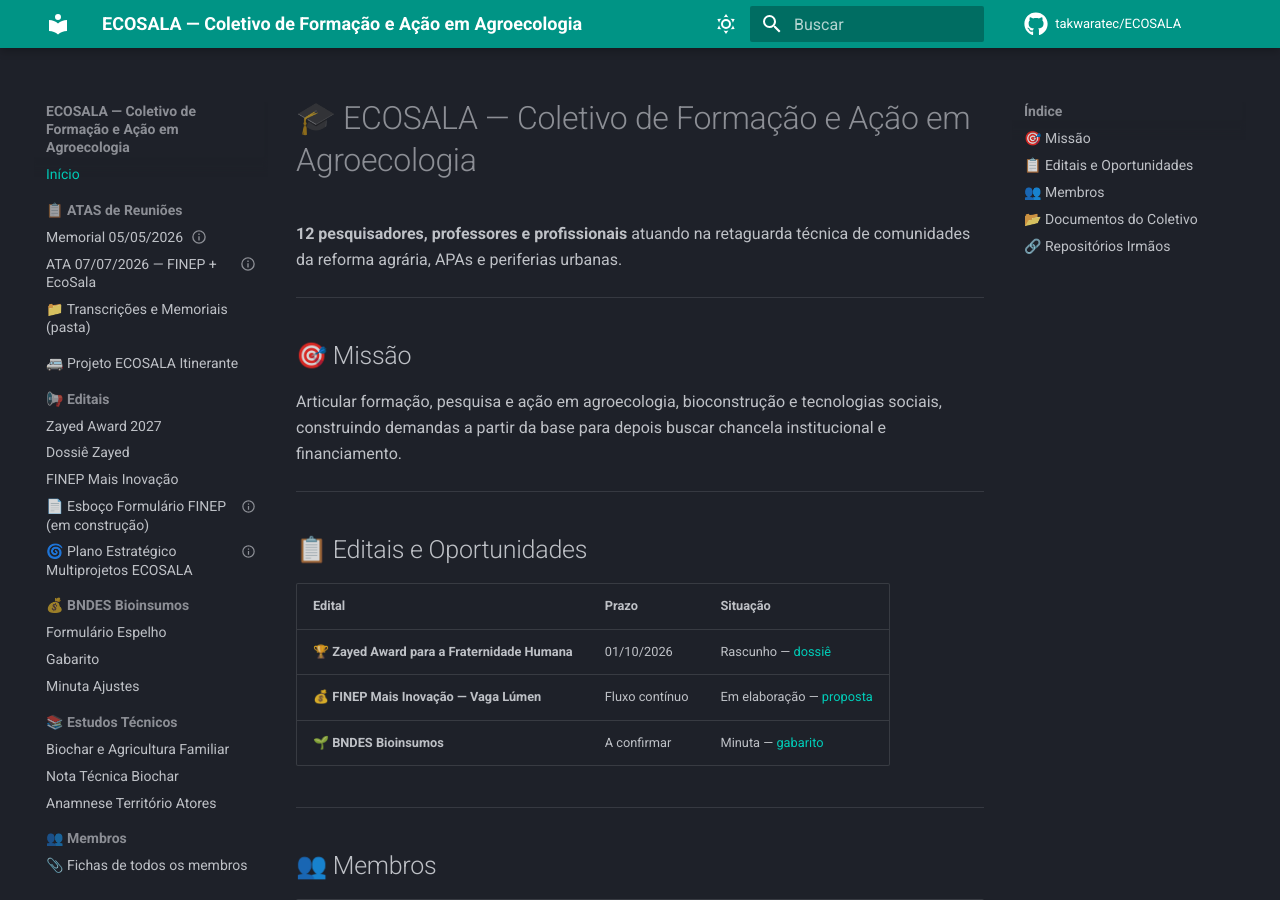
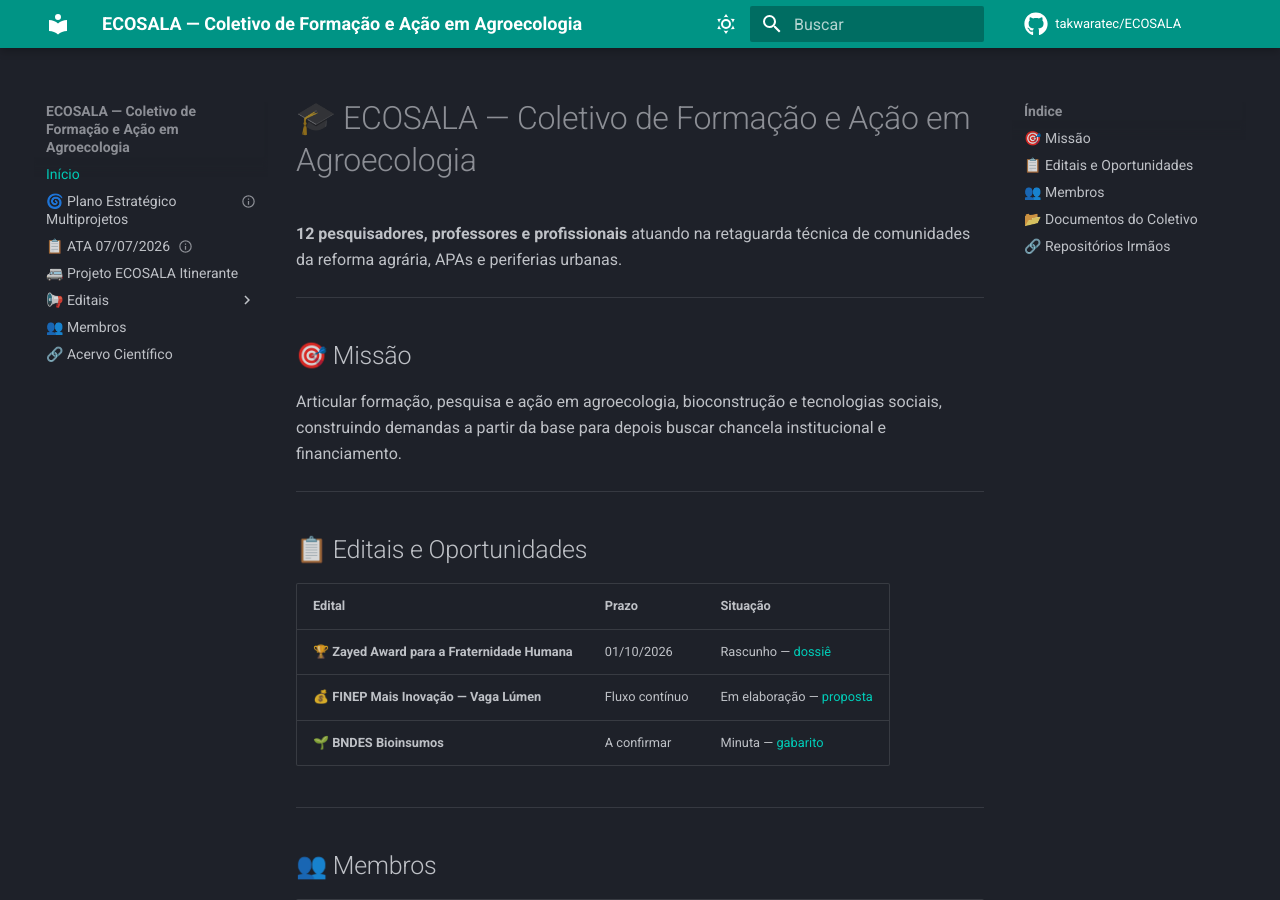
Before and after one commit to takwaratec/ECOSALA, an MkDocs documentation site: the page built from docs/index.md, in a window 1280 px wide and 900 px high. Built offline with MkDocs 1.6.1 and Material for MkDocs 9.7.7, drawn with Linux system fonts in a browser that asks for light colours; comment, search, counter and statistics services are not loaded.

Commit message:
fix: nav enxuto - so essencial pro grupo (plano, ata, editais, acervo)

```diff
--- a/mkdocs.yml
+++ b/mkdocs.yml
@@ -1,5 +1,5 @@
 site_name: ECOSALA — Coletivo de Formação e Ação em Agroecologia
-site_description: Documentação do coletivo — atas, projetos, editais, fichas técnicas e membros
+site_description: Documentação do coletivo — atas, planos, editais e membros
 site_url: https://takwaratec.github.io/ECOSALA
 repo_url: https://github.com/takwaratec/ECOSALA
 repo_name: takwaratec/ECOSALA
@@ -25,7 +25,6 @@ theme:
   features:
     - navigation.instant
     - navigation.tracking
-    - navigation.sections
     - navigation.top
     - search.highlight
     - content.code.copy
@@ -50,26 +49,11 @@ plugins:
 
 nav:
   - Início: index.md
-  - 📋 ATAS de Reuniões:
-    - Memorial 05/05/2026: ata-05-05-2026.md
-    - ATA 07/07/2026 — FINEP + EcoSala: 12_REUNIOES/2026-07-07_REUNIAO_ALINHAMENTO_FINEP_ECOSALA.md
-    - 📁 Transcrições e Memoriais (pasta): 12_REUNIOES/
+  - 🌀 Plano Estratégico Multiprojetos: editais/plano-estrategico-multiprojetos-ecosala.md
+  - 📋 ATA 07/07/2026: 12_REUNIOES/2026-07-07_REUNIAO_ALINHAMENTO_FINEP_ECOSALA.md
   - 🚐 Projeto ECOSALA Itinerante: ecosala-itinerante.md
   - 📢 Editais:
+    - FINEP Mais Inovação: editais/finep-mais-inovacao.md
     - Zayed Award 2027: editais/zayed-award-2027.md
-    - Dossiê Zayed: editais/zayed-award-2027-dossie.md
-    - FINEP Mais Inovação: editais/finep-mais-inovacao.md
-    - 📄 Esboço Formulário FINEP (em construção): editais/esboco-formulario-finep.md
-    - 🌀 Plano Estratégico Multiprojetos ECOSALA: editais/plano-estrategico-multiprojetos-ecosala.md
-  - 💰 BNDES Bioinsumos:
-    - Formulário Espelho: 10_BNDES_BIOINSUMOS/BNDES_BIOINSUMOS_FORMULARIO_ESPELHO.md
-    - Gabarito: 10_BNDES_BIOINSUMOS/GABARITO_BNDES_BIOINSUMOS_ECOSALA.md
-    - Minuta Ajustes: 10_BNDES_BIOINSUMOS/MINUTA_AJUSTES_BNDES_BIOINSUMOS.md
-  - 📚 Estudos Técnicos:
-    - Biochar e Agricultura Familiar: 11_ESTUDOS_TECNICOS/Bioinsumos BNDES_ Biochar e Agricultura Familiar.md
-    - Nota Técnica Biochar: 11_ESTUDOS_TECNICOS/NOTA_TECNICA_BIOCHAR_PIROLENHOSO_BAMBU.md
-    - Anamnese Território Atores: ANAMNESE_TERRITORIO_ATORES.md
-  - 👥 Membros:
-    - 📎 Fichas de todos os membros no Acervo Científico: https://takwaratec.github.io/Analises-e-escrita-cientifica/analyses/ecosala/
-  - 🔗 Acervo Científico: https://takwaratec.github.io/Analises-e-escrita-cientifica/
-  - 🔗 Vaga Lumén (consulta — FINEP): https://github.com/takwaratec/fundo-vaga-lumen-2026
+  - 👥 Membros: https://takwaratec.github.io/acervo-soberania-tecnologica/analyses/ecosala/
+  - 🔗 Acervo Científico: https://takwaratec.github.io/acervo-soberania-tecnologica/
```
